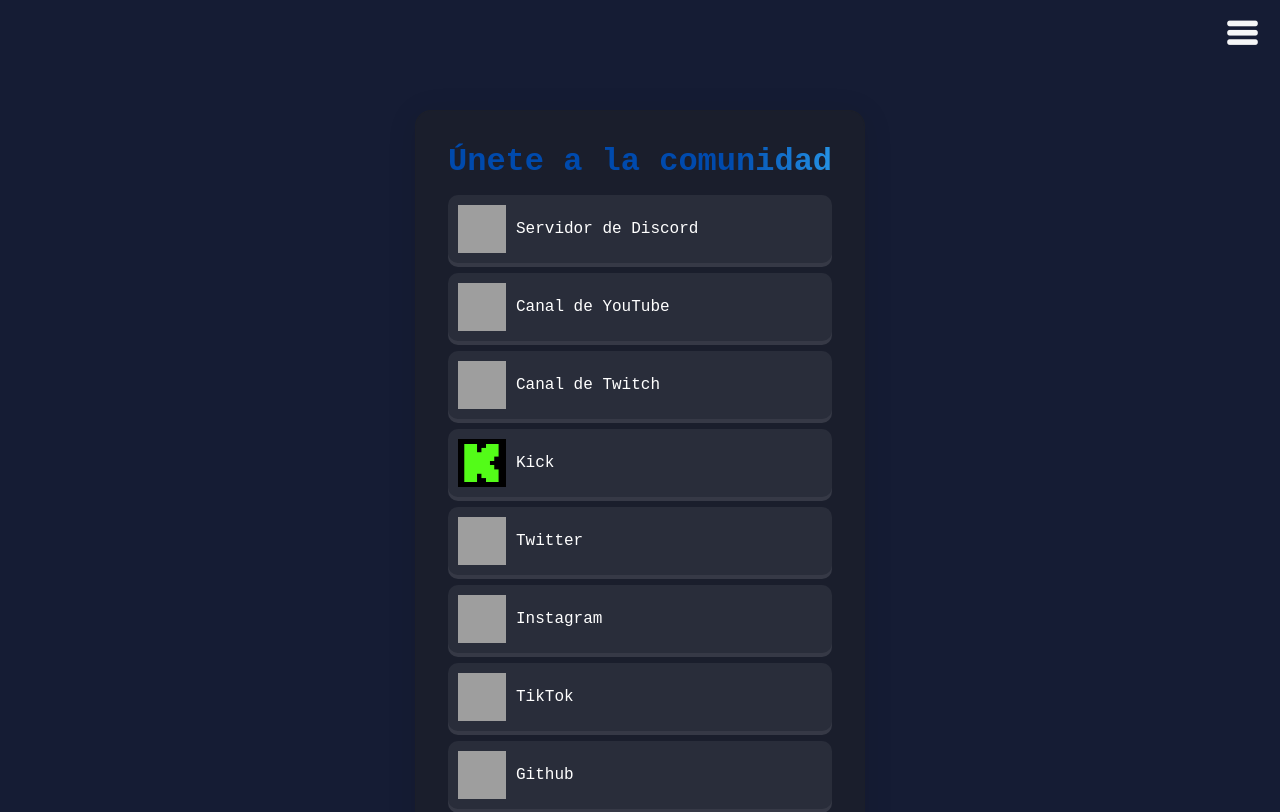
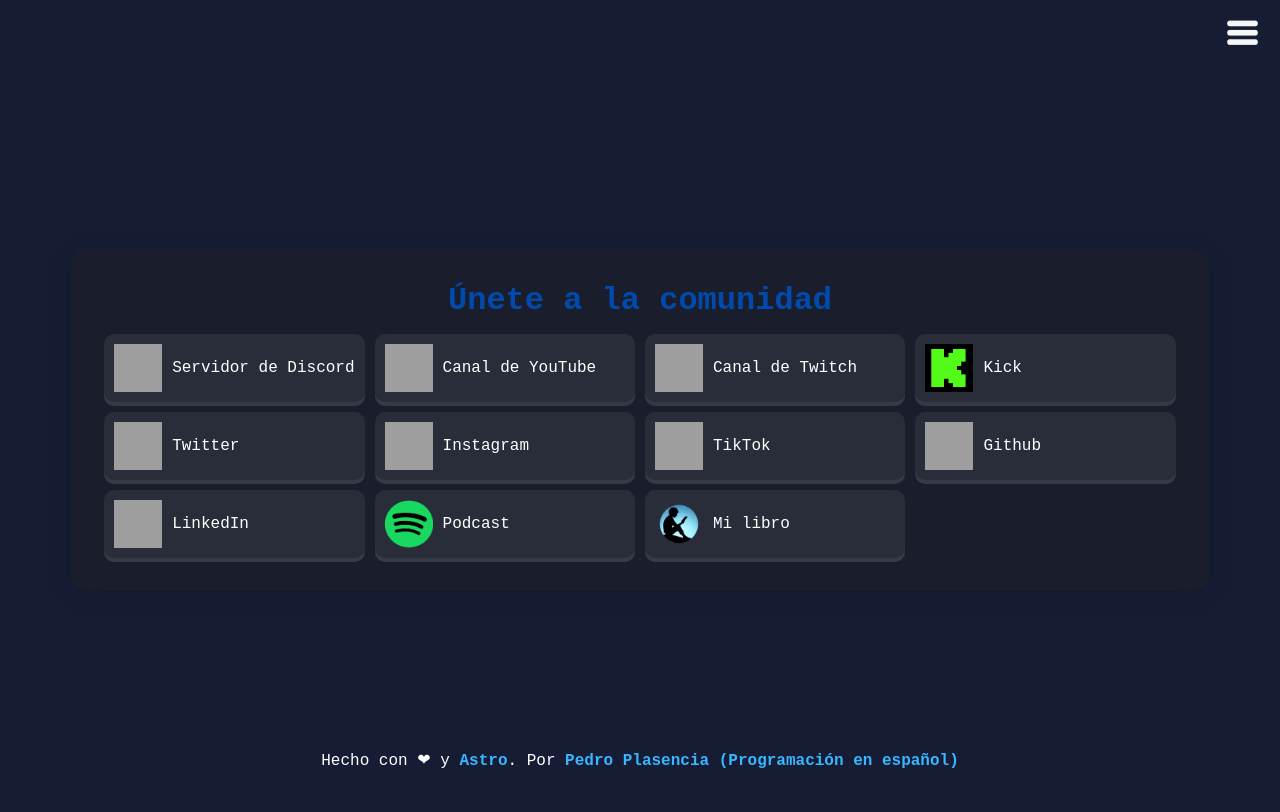
Before and after one commit to pedrovelasquez9/devathon-landing, an Astro site: page /redes in a window 1280 px wide. Shown: the top 812 px of the page. Built offline with nearby package versions, Linux system fonts and the light colour scheme; Astro itself is replaced by a stand-in of ours; grey boxes are pictures that could not be loaded.

Commit message:
feat: improve in networks layout and css global code

```diff
--- /dev/null
+++ b/public/styles/global.css
@@ -0,0 +1,44 @@
+html,
+body,
+#root {
+  overflow-x: hidden;
+}
+
+body {
+  display: flex;
+  flex-direction: column;
+  justify-content: space-between;
+  height: 100vh;
+  padding: 10px 20px;
+}
+
+html {
+  padding: 0px;
+  margin: 0px;
+  font-family: monospace, system-ui, sans-serif;
+  background-color: #151c34;
+  color: #fff;
+  font-size: 16px;
+}
+
+* {
+  margin: 0;
+  padding: 0;
+  box-sizing: border-box;
+}
+
+footer {
+  margin: 20px 0;
+  text-align: center;
+}
+
+footer a {
+  color: #38b6ff;
+  text-decoration: none;
+  font-weight: bold;
+}
+
+code {
+  font-family: Menlo, Monaco, Lucida Console, Liberation Mono, DejaVu Sans Mono,
+    Bitstream Vera Sans Mono, Courier New, monospace;
+}
--- a/src/components/astro/NetworkList/NetworkList.css
+++ b/src/components/astro/NetworkList/NetworkList.css
@@ -1,11 +1,11 @@
-.linksList {
+.links-list {
   list-style: none;
-  display: flex;
-  flex-direction: column;
+  display: grid;
   gap: 10px;
+  grid-template-columns: 1fr 1fr 1fr 1fr;
 }
 
-.linkContainer {
+.link-container {
   display: flex;
   flex-direction: row;
   justify-content: start;
@@ -18,11 +18,17 @@
   box-shadow: 0px 4px 0px 0px rgb(255 255 255 / 12%);
 }
 
-.linkContainer img {
+.link-container img {
   width: 3rem;
   height: 3rem;
 }
 
-.linkContainer span {
+.link-container span {
   color: #fff;
 }
+
+@media (max-width: 800px) {
+  .links-list {
+    grid-template-columns: 1fr;
+  }
+}
--- a/src/components/astro/NetworkList/index.astro
+++ b/src/components/astro/NetworkList/index.astro
@@ -9,11 +9,11 @@
 const { networkList } = Astro.props;
 ---
 
-<ul class="linksList">
+<ul class="links-list">
   {
     networkList.map((network: networkLink): void => {
       return (
-        <li class="linkContainer">
+        <li class="link-container">
           <a class="network-link" href={network.link}>
             <img src={network.imagePath} alt={network.alt} />
             <span>{network.title}</span>
--- a/src/layouts/Layout.astro
+++ b/src/layouts/Layout.astro
@@ -52,6 +52,7 @@
       data-domain="programacion-es.dev"
       src="https://plausible.io/js/script.js"
     ></script>
+    <link rel="stylesheet" href="/styles/global.css">
     <ViewTransitions/>
   </head>
   <body transition:animate="slide">
@@ -65,45 +66,3 @@
     </footer>
   </body>
 </html>
-<style is:global>
-  html,
-  body,
-  #root {
-    overflow-x: hidden;
-  }
-
-  html {
-    padding: 0px;
-    margin: 0px;
-    font-family: monospace, system-ui, sans-serif;
-    background-color: #151c34;
-    color: #fff;
-    font-size: 16px;
-  }
-
-  * {
-    margin: 0;
-    padding: 0;
-    box-sizing: border-box;
-  }
-
-  body {
-    padding: 10px 20px;
-  }
-
-  footer {
-    margin: 20px 0;
-    text-align: center;
-  }
-
-  footer a {
-    color: #38b6ff;
-    text-decoration: none;
-    font-weight: bold;
-  }
-
-  code {
-    font-family: Menlo, Monaco, Lucida Console, Liberation Mono,
-      DejaVu Sans Mono, Bitstream Vera Sans Mono, Courier New, monospace;
-  }
-</style>
--- a/src/pages/devathon/index.module.css
+++ b/src/pages/devathon/index.module.css
@@ -1,7 +1,3 @@
-main {
-  overflow-x: hidden;
-}
-
 h1 {
   font-size: 3rem;
 }
```
